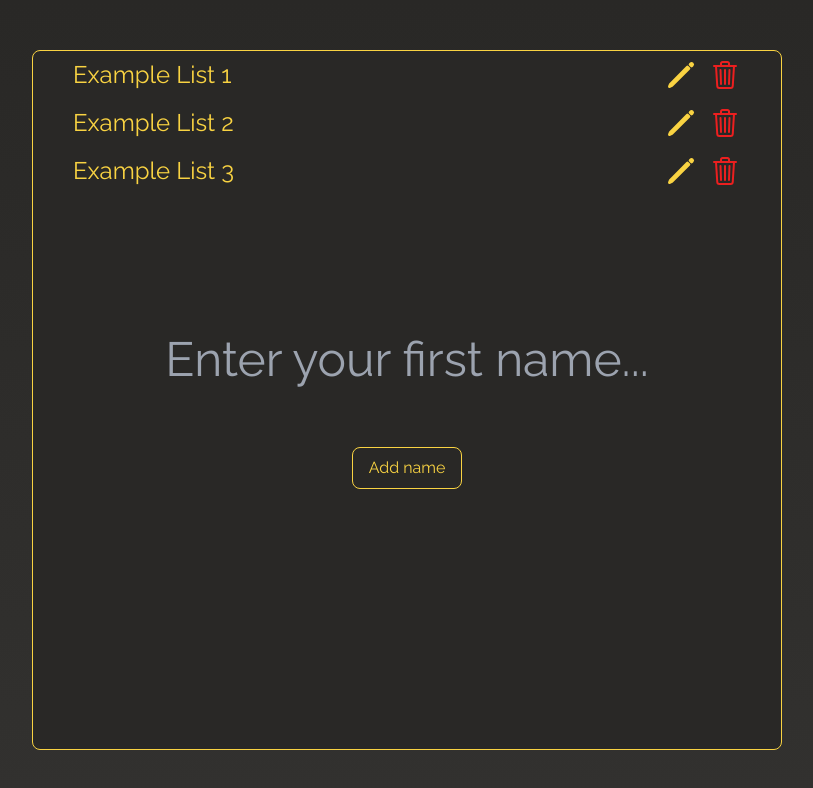
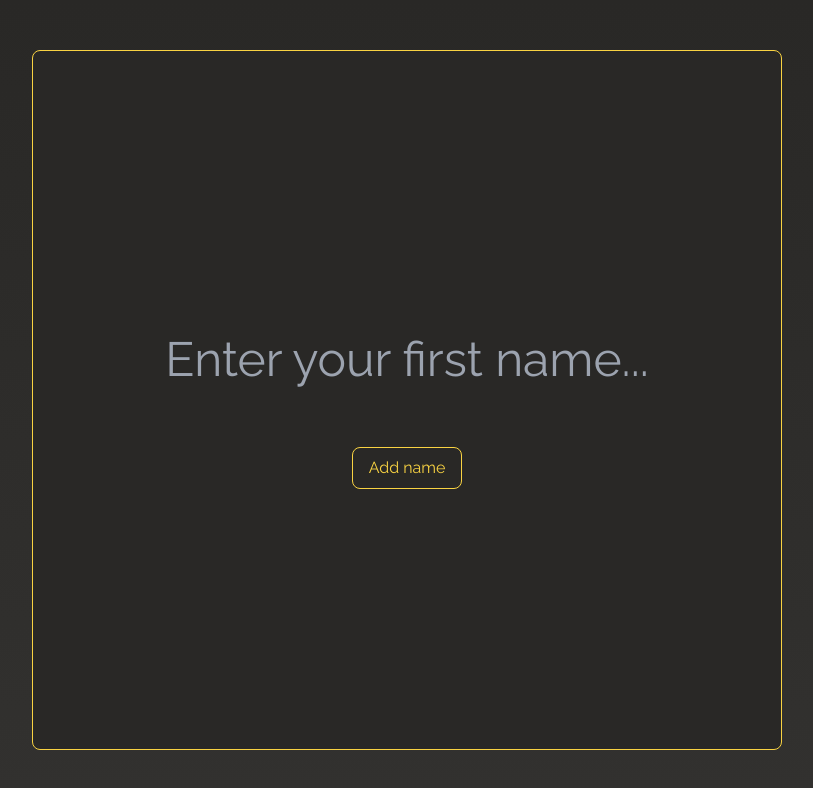
Before and after one commit to Stewie154/Redux-To-Do-List, a React (Create React App) app: page / in a window 1280 px wide. Shown: the top 788 px of the page, without its empty margins (233-1046 px from the left). Built offline with nearby package versions, Linux system fonts and the light colour scheme.

Commit message:
stopped list from rending at the same time as enter name modal

```diff
--- a/src/components/all-lists/AllLists.js
+++ b/src/components/all-lists/AllLists.js
@@ -6,18 +6,20 @@ import ListItem from '../list-item/ListItem'
 const AllLists = () => {
 
 	const dispatch = useDispatch()
+	const userName = useSelector(state => state.userName)
 
 	const lists = useSelector(state => state.lists)
 
 	const renderContent = () => {
-		return lists.map(list => {
-			return (
-				<ListItem title={list.title} id={list.id} />
-			)
-		})
+		if (userName !== '') {
+			return lists.map(list => {
+				return (
+					<ListItem key={list.id} title={list.title} id={list.id} />
+				)
+			})
+		}
 	}
 
-	console.log(lists)
 	return (
 		<>
 			<Header />
--- a/src/redux/reducers/listsReducer.js
+++ b/src/redux/reducers/listsReducer.js
@@ -20,7 +20,7 @@ let initialState = [
 		]
 	},
 	{
-		id: 1,
+		id: 3,
 		title: 'Example List 3',
 		selected: false,
 		items: [
```
